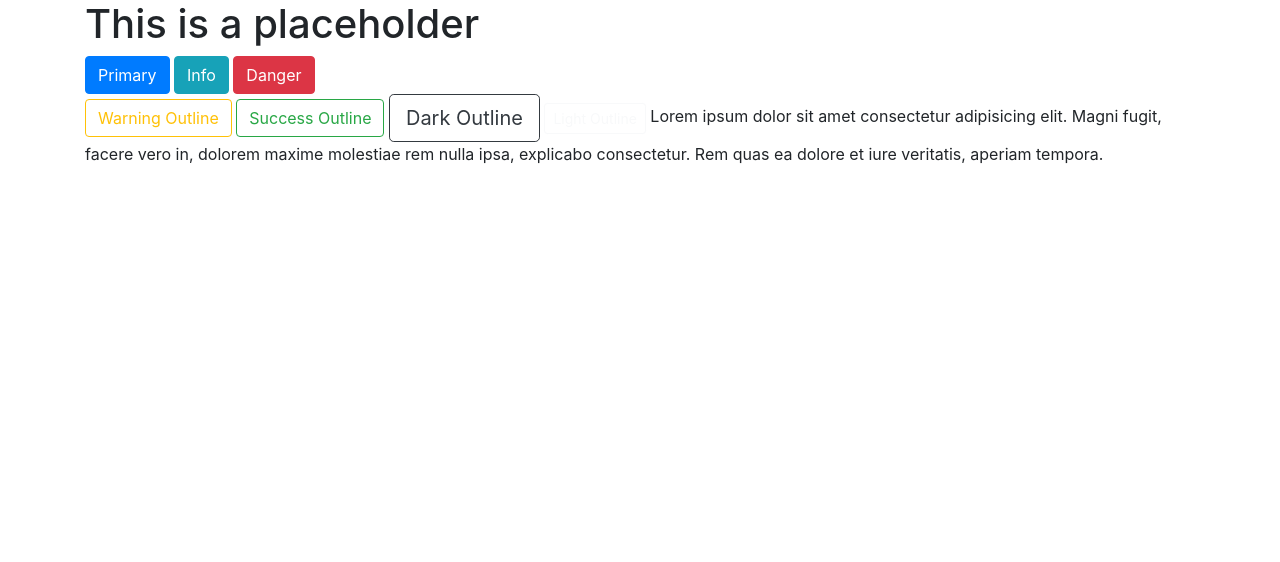
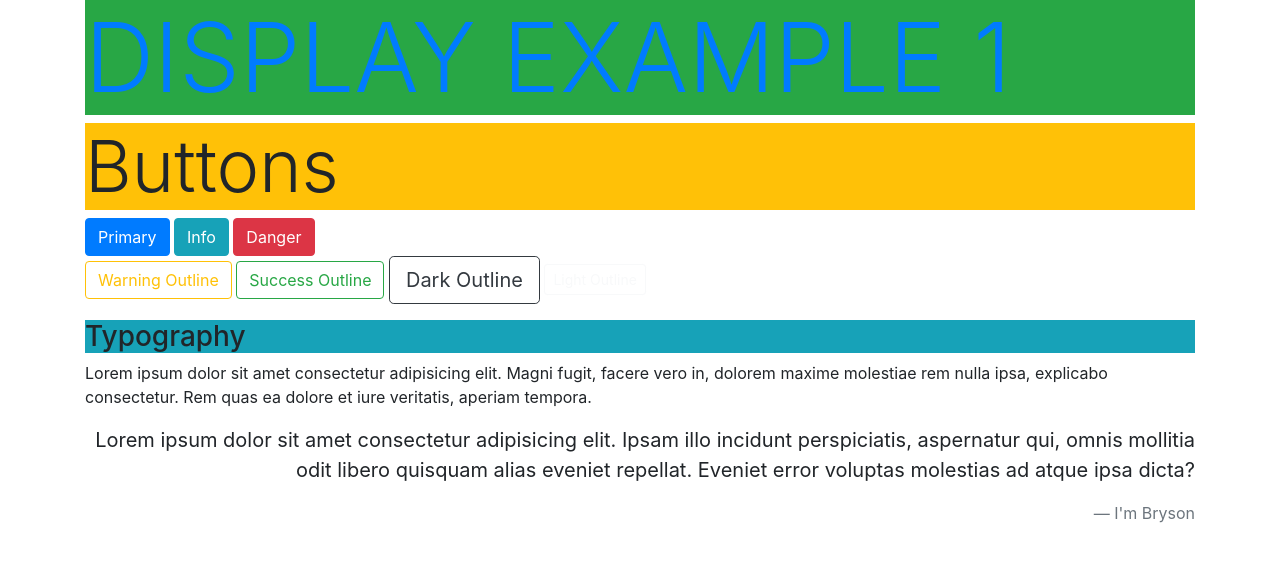
Before and after one commit to ayoobrys/BootstrapUdemyPractice, a plain HTML site: page index.html in a window 1280 px wide. Drawn offline with nearby package versions, Linux system fonts and the light colour scheme.

Commit message:
textUtilities

```diff
--- a/index.html
+++ b/index.html
@@ -15,7 +15,8 @@
   </head>
   <body>
     <div class="container">
-      <h1>This is a placeholder</h1>
+      <h1 class="display-1 text-primary bg-success">DISPLAY EXAMPLE 1</h1>
+      <h2 class="display-3 bg-warning">Buttons</h2>
       <button type="button" class="btn btn-primary">Primary</button>
       <button type="button" class="btn btn-info">Info</button>
       <button type="button" class="btn btn-danger">Danger</button>
@@ -24,10 +25,15 @@
         <button class="btn btn-outline-success">Success Outline</button>
         <button class="btn btn-outline-dark btn-lg">Dark Outline</button>
         <button class="btn btn-outline-light btn-sm">Light Outline</button>
+        <h3 class="display bg-info">Typography</h3>
         Lorem ipsum dolor sit amet consectetur adipisicing elit. Magni fugit,
         facere vero in, dolorem maxime molestiae rem nulla ipsa, explicabo
         consectetur. Rem quas ea dolore et iure veritatis, aperiam tempora.
       </p>
+      <blockquote class="blockquote text-right">
+          <p>Lorem ipsum dolor sit amet consectetur adipisicing elit. Ipsam illo incidunt perspiciatis, aspernatur qui, omnis mollitia odit libero quisquam alias eveniet repellat. Eveniet error voluptas molestias ad atque ipsa dicta?</p>
+          <footer class="blockquote-footer">I'm Bryson</footer>
+        </blockquote>
     </div>
     <script
       src="https://code.jquery.com/jquery-3.5.1.slim.min.js"
```
